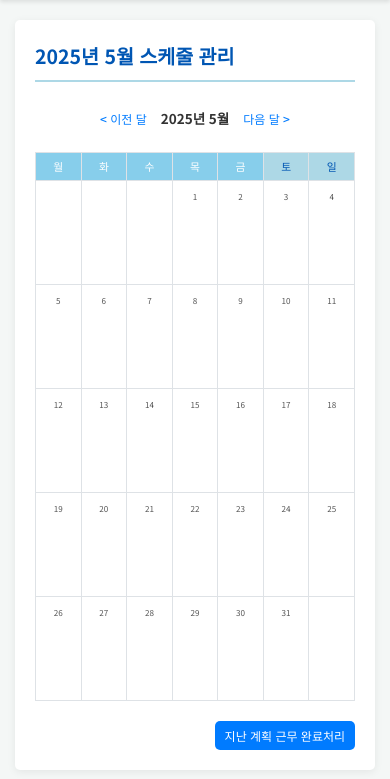
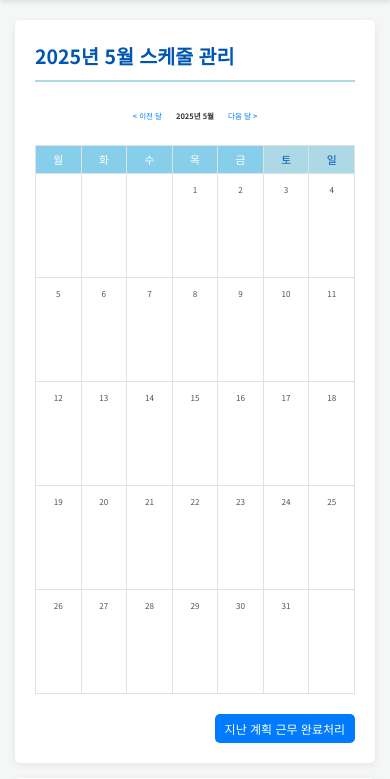
Before and after one commit to PapaLeon23/care, a Flask app: page /admin in a window 390 px wide. Shown: the part 46-825 px from the top of the page. Run offline with Flask 3, Linux system fonts and the light colour scheme; the visitor is signed in with stand-in values (Sample User, id 1); data that the repository does not hold is empty.

Commit message:
모바일 화면에서 급여 상세 보기 테이블 스타일 수정 및 기타 UI 개선2

```diff
--- a/app.py
+++ b/app.py
@@ -101,7 +101,7 @@ def get_monthly_work_summary(user_id, year, month):
         total_pay += daily_pay
         total_hours += daily_hours
         work_details_for_pay.append({
-            'date': schedule.work_date.strftime(f'%Y-%m-%d ({actual_weekday_str})'),
+            'date': schedule.work_date.strftime(f'%m-%d') + f'({actual_weekday_str})', # 예: "05-28(수)"
             'shift': shift_desc_detail,
             'hours_val': daily_hours,
             'pay_val': daily_pay,
@@ -577,7 +577,6 @@ def admin_delete_user(target_user_id):
 def pay_details_content():
     if 'user_id' not in session:
         return jsonify({'error': '로그인이 필요합니다.'}), 401
-
     user_id = session['user_id']
     year = request.args.get('year', type=int)
     month = request.args.get('month', type=int)
--- a/static/css/style.css
+++ b/static/css/style.css
@@ -630,11 +630,11 @@ footer {
     #daily_schedule_details_container { max-height: 180px; }
 
     .calendar-navigation a {
-        font-size: 0.7em; /* 기존 1.2em 또는 1.25em 에서 축소 */
+        font-size: 0.6em; /* 기존 1.2em 또는 1.25em 에서 축소 */
         padding: 5px 8px;
     }
     .calendar-navigation span {
-        font-size: 0.9em;   /* 기존 1.3em 또는 1.4em 에서 축소 */
+        font-size: 0.6em;   /* 기존 1.3em 또는 1.4em 에서 축소 */
         margin: 0 10px;
     }
 
@@ -698,11 +698,11 @@ footer {
     }
 
     .calendar-navigation a {
-        font-size: 0.8em;
+        font-size: 0.5em;
         padding: 4px 6px;
     }
     .calendar-navigation span {
-        font-size: 0.9em;
+        font-size: 0.5em;
         margin: 0 8px;
     }
 
--- a/templates/user_dashboard.html
+++ b/templates/user_dashboard.html
@@ -122,17 +122,17 @@
         /* "날짜 (요일)" 열 */
         #payDetailsModalBody th:nth-child(1),
         #payDetailsModalBody td:nth-child(1) {
-            width: 28%;
+            width: 22%;
         }
         /* "근무 형태 및 시간" 열 - 가장 길 가능성이 높으므로 좀 더 넓게 */
         #payDetailsModalBody th:nth-child(2),
         #payDetailsModalBody td:nth-child(2) {
-            width: 32%;
+            width: 43%;
         }
         /* "산정 시간" 열 */
         #payDetailsModalBody th:nth-child(3),
         #payDetailsModalBody td:nth-child(3) {
-            width: 20%;
+            width: 15%;
             text-align: right !important; /* 숫자 오른쪽 정렬 유지 */
         }
         /* "산정 급여" 열 */
```
